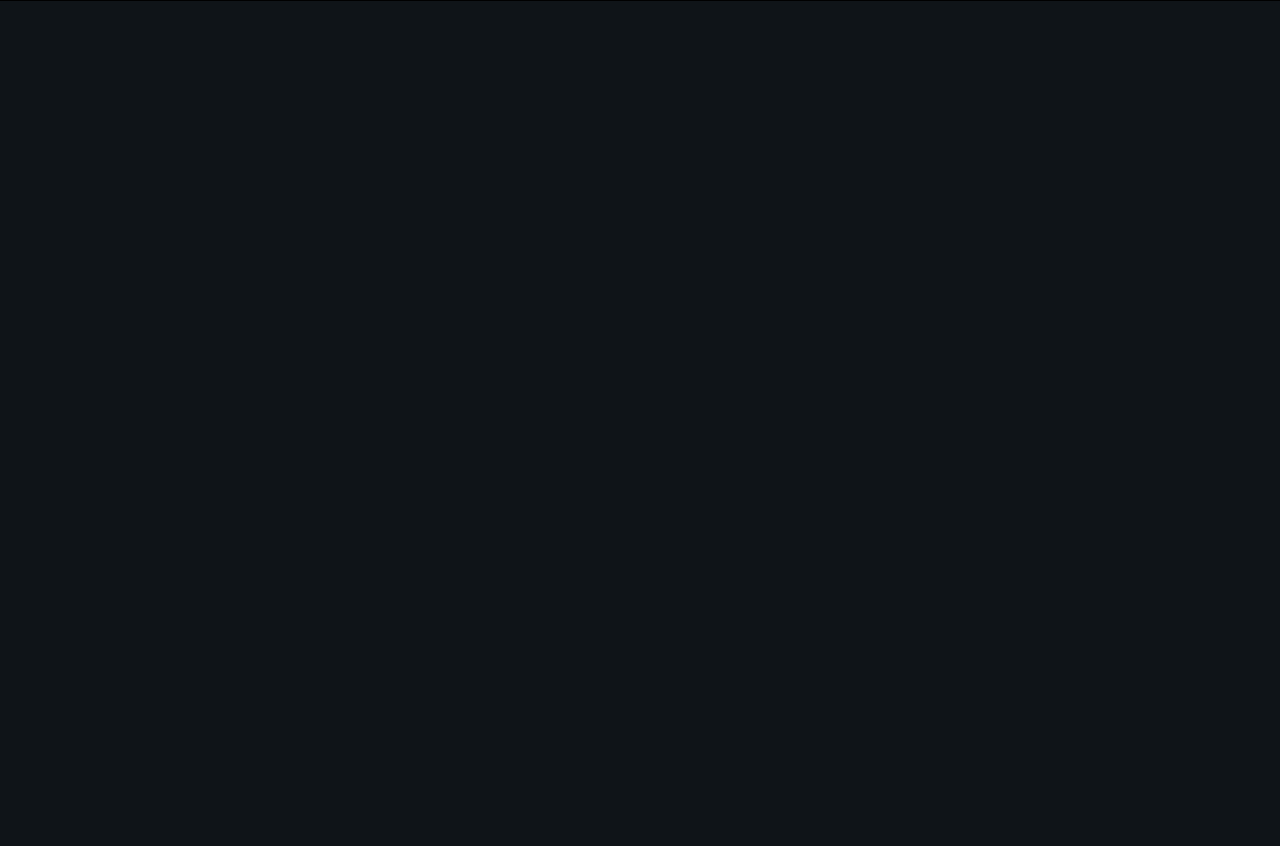
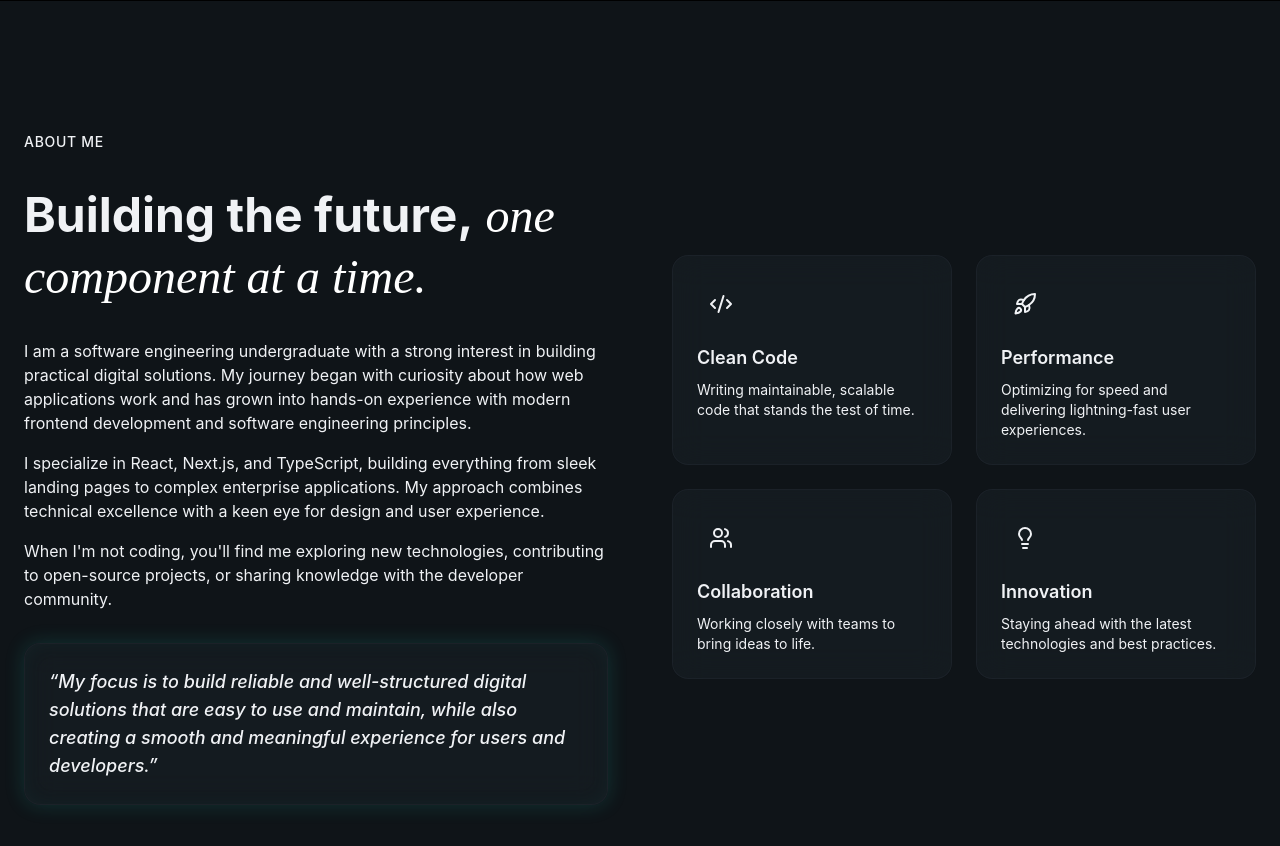
Before and after one commit to WijAnushka02/Anushka_Portfolio, a React (Vite) app: page / in a window 1280 px wide. Shown: the part 1320-2166 px from the top of the page. Before the commit the page ends 1321 px from the top, so only its background shows below. Built offline with nearby package versions, Linux system fonts and the light colour scheme.

Commit message:
Update about section

```diff
--- a/src/sections/About.jsx
+++ b/src/sections/About.jsx
@@ -1,9 +1,105 @@
+import { Code2, Lightbulb, Rocket, Users } from "lucide-react";
 
-
+const highlights = [
+    {
+        icon: Code2,
+        title: "Clean Code",
+        description:
+            "Writing maintainable, scalable code that stands the test of time.",
+    },
+    {
+        icon: Rocket,
+        title: "Performance",
+        description:
+            "Optimizing for speed and delivering lightning-fast user experiences.",
+    },
+    {
+        icon: Users,
+        title: "Collaboration",
+        description: "Working closely with teams to bring ideas to life.",
+    },
+    {
+        icon: Lightbulb,
+        title: "Innovation",
+        description:
+            "Staying ahead with the latest technologies and best practices.",
+    },
+];
 
 export const About = () => {
-    return <section>
+    return (
+        <section id="about" className="py-32 relative overflow-hidden">
+            <div className="container mx-auto px-6 relative z-10">
+                <div className="grid lg:grid-cols-2 gap-16 items-center">
+                    {/* Left Column */}
+                    <div className="space-y-8">
+                        <div className="animate-fade-in">
+                            <span className="text-secondary-foreground text-sm font-medium tracking-wider uppercase">
+                                About Me
+                            </span>
+                        </div>
 
+                        <h2 className="text-4xl md:text-5xl font-bold leading-tight animate-fade-in animation-delay-100 text-secondary-foreground">
+                            Building the future,
+                            <span className="font-serif italic font-normal text-white">
+                                {" "}
+                                one component at a time.
+                            </span>
+                        </h2>
 
-    </section>
-}
+                        <div className="space-y-4 text-muted-foreground animate-fade-in animation-delay-200">
+                            <p>
+                                I am a software engineering undergraduate with a strong
+                                interest in building practical digital solutions. My journey
+                                began with curiosity about how web applications work and has
+                                grown into hands-on experience with modern frontend development
+                                and software engineering principles.
+
+                            </p>
+                            <p>
+                                I specialize in React, Next.js, and TypeScript, building
+                                everything from sleek landing pages to complex enterprise
+                                applications. My approach combines technical excellence with a
+                                keen eye for design and user experience.
+                            </p>
+                            <p>
+                                When I'm not coding, you'll find me exploring new technologies,
+                                contributing to open-source projects, or sharing knowledge with
+                                the developer community.
+                            </p>
+                        </div>
+
+                        <div className="glass rounded-2xl p-6 glow-border animate-fade-in animation-delay-300">
+                            <p className="text-lg font-medium italic text-foreground">
+                                “My focus is to build reliable and well-structured
+                                digital solutions that are easy to use and maintain,
+                                while also creating a smooth and meaningful experience
+                                for users and developers.”
+
+                            </p>
+                        </div>
+                    </div>
+
+                    {/* Right Column - Hilights */}
+                    <div className="grid sm:grid-cols-2 gap-6">
+                        {highlights.map((item, idx) => (
+                            <div
+                                key={idx}
+                                className="glass p-6 rounded-2xl animate-fade-in"
+                                style={{ animationDelay: `${(idx + 1) * 100}ms` }}
+                            >
+                                <div className="w-12 h-12 rounded-xl bg-primary/10 flex items-center justify-center mb-4 hover:bg-primary/20">
+                                    <item.icon className="w-6 h-6 text-primary" />
+                                </div>
+                                <h3 className="text-lg font-semibold mb-2">{item.title}</h3>
+                                <p className="text-sm text-muted-foreground">
+                                    {item.description}
+                                </p>
+                            </div>
+                        ))}
+                    </div>
+                </div>
+            </div>
+        </section>
+    );
+};
```
